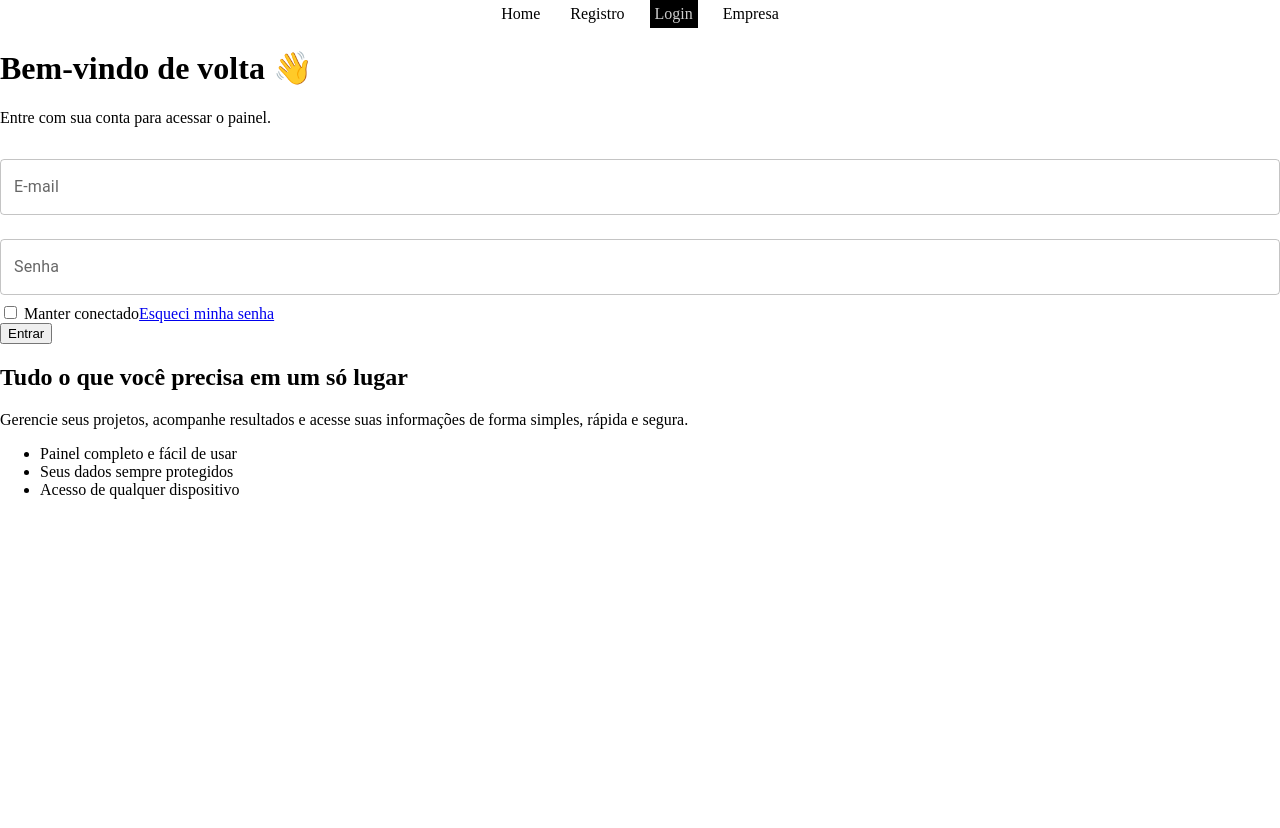
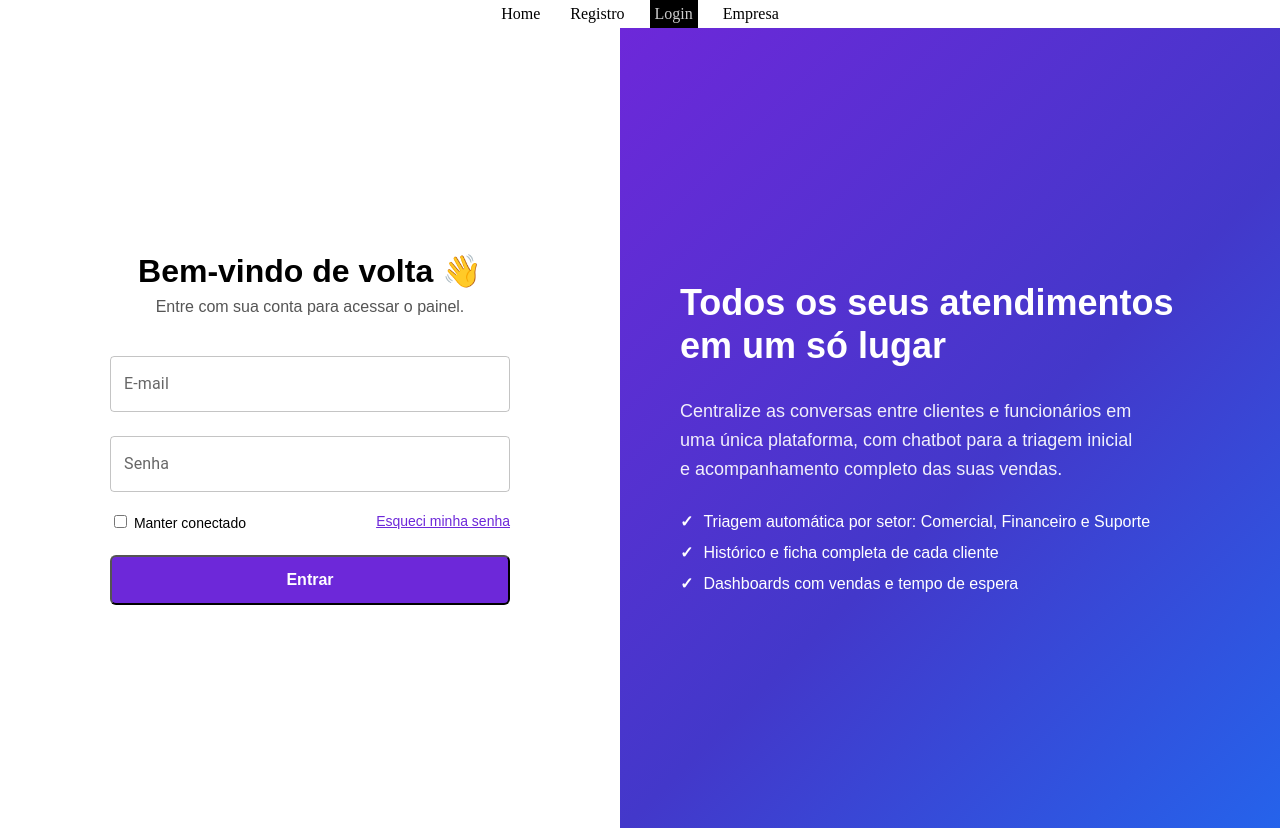
Before and after one commit to ErickPaludo/CRMUNI-REACT, a React (Vite) app: page /login in a window 1280 px wide. Before the commit the page ends 800 px from the top, so only its background shows below. Built offline with nearby package versions, Linux system fonts and the light colour scheme; no server answers.

Commit message:
JSX e CSS finalizados

```diff
--- a/src/pages/login/Login.css
+++ b/src/pages/login/Login.css
@@ -0,0 +1,107 @@
+.login {
+    display: flex;
+    min-height: 100vh;
+    font-family: Arial, Helvetica, sans-serif;
+}
+
+.login__left {
+    flex: 1;
+    display: flex;
+    align-items: center;
+    justify-content: center;
+    padding: 40px;
+    background: #fff;
+}
+
+.login__card {
+    width: 100%;
+    max-width: 400px;
+}
+
+.login__card h1 {
+    margin: 0 0 8px;
+    font-size: 32px;
+    text-align: center;
+}
+
+.login__card > p{
+    margin: 0 0 24px;
+    color: #555;
+    text-align: center;
+}
+
+.login__row {
+    display: flex;
+    justify-content: space-between;
+    align-items: center;
+    font-size: 14px;
+    margin: 12px 0 24px;
+}
+
+.login__row a {
+    color: #6d28d9;
+}
+
+.login__card button {
+    width: 100%;
+    padding: 14px;
+    font-size: 16px;
+    font-weight: bold;
+    color: #fff;
+    background: #6d28d9;
+    brder: none;
+    border-radius: 6px;
+    cursor: pointer;
+    transition: background 0.2s;
+}
+
+.login__card button:hover{
+    background: #5b21b6;
+}
+
+.login__right {
+    flex: 1;
+    display: flex;
+    flex-direction: column;
+    justify-content: center;
+    padding: 60px;
+    color: #fff;
+    background: linear-gradient(135deg, #6d28d9 0%, #4338ca 55%, #2563eb 100%);
+}
+
+.login__right h2{
+    margin-right: 0 0 16px;
+    font-size: 36px;
+    line-height: 1.2;
+}
+
+.login__right p{
+    max-width: 460px;
+    margin: 0 0 28px;
+    font-size: 18px;
+    line-height: 1.6;
+    opacity: 0.92;
+}
+
+.login__right ul{
+    list-style: none;
+    padding: 0;
+    margin: 0;
+}
+
+.login__right li{
+    margin-bottom: 12px;
+    font-size: 16px;
+}
+
+.login__right li::before{
+    content: "✓";
+    margin-right: 10px;
+    font-weight: bold;
+}
+
+@media (max-width: 800px){
+    .login__right{
+        display: none;
+    }
+}
--- a/src/pages/login/Login.jsx
+++ b/src/pages/login/Login.jsx
@@ -37,14 +37,16 @@ const Login = () => {
     </div>
 
     <div className="login__right">
-      <h2>Tudo o que você precisa em um só lugar</h2>
+      <h2>Todos os seus atendimentos em um só lugar</h2>
       <p>
-        Gerencie seus projetos, acompanhe resultados e acesse suas informações de forma simples, rápida e segura.
-      </p>
+        Centralize as conversas entre clientes e funcionários em uma única
+        plataforma, com chatbot para a triagem inicial e acompanhamento
+        completo das suas vendas.
+       </p>
       <ul>
-        <li>Painel completo e fácil de usar</li>
-        <li>Seus dados sempre protegidos</li>
-        <li>Acesso de qualquer dispositivo</li>
+        <li>Triagem automática por setor: Comercial, Financeiro e Suporte</li>
+        <li>Histórico e ficha completa de cada cliente</li>
+        <li>Dashboards com vendas e tempo de espera</li>
       </ul>
     </div>
   </div>
```
